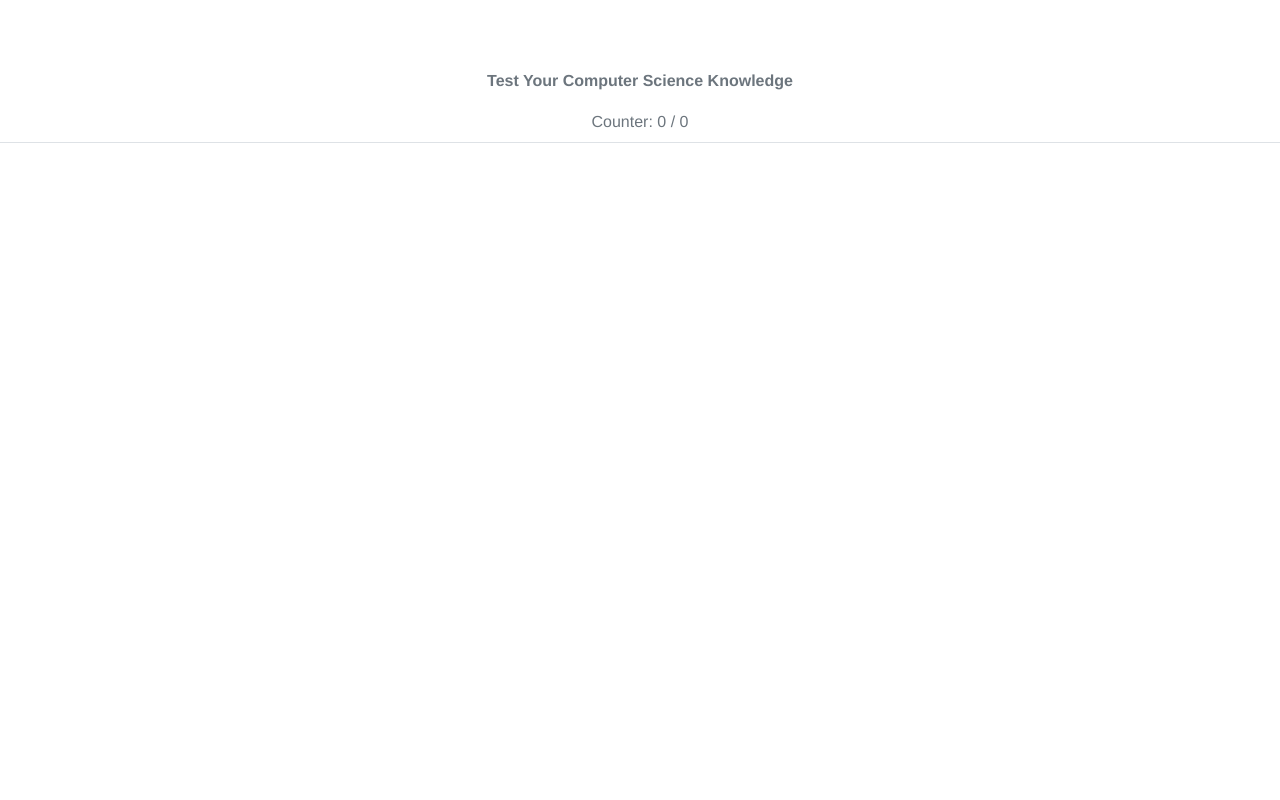
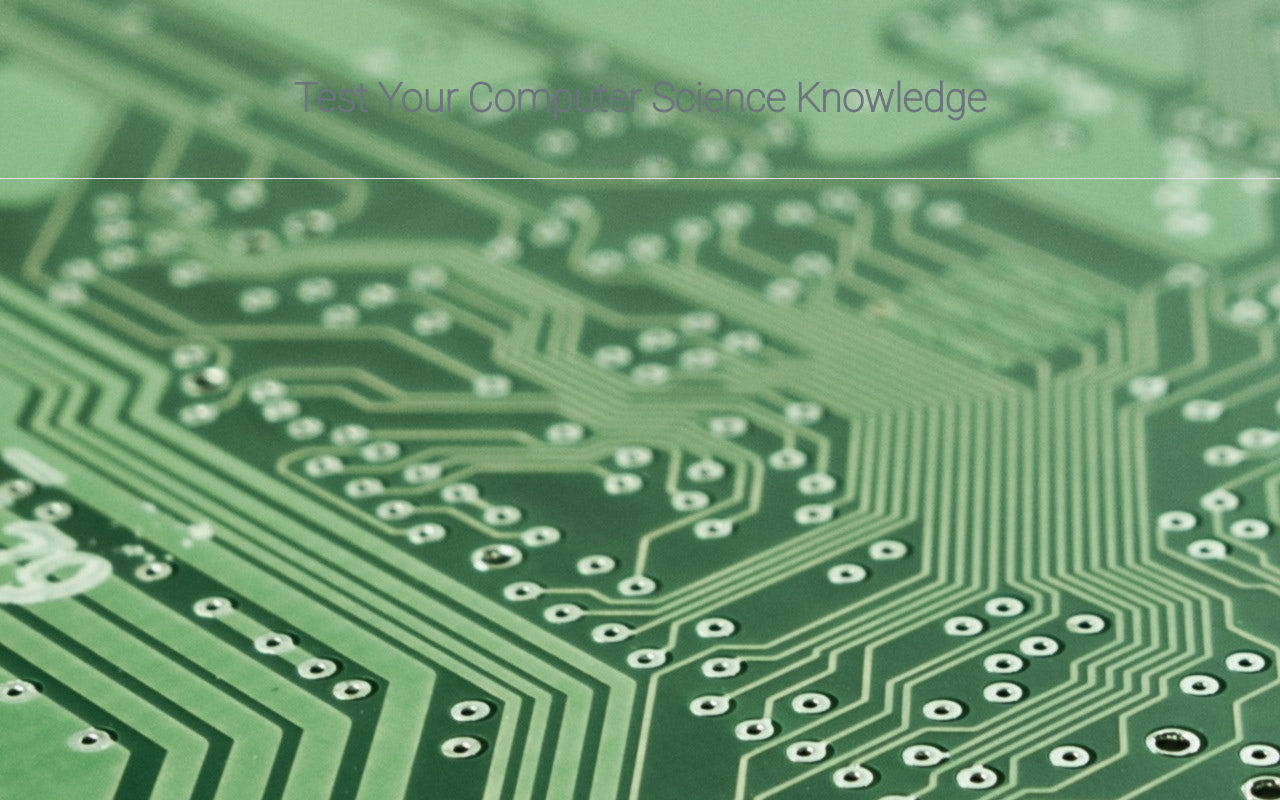
Before and after one commit to SiddarthPandian/Trivia-Vue-App, a Vue app: page / in a window 1280 px wide. Built offline with nearby package versions, Linux system fonts and the light colour scheme; no server answers.

Commit message:
pushed some styles

```diff
--- a/src/App.vue
+++ b/src/App.vue
@@ -68,4 +68,8 @@
   color: #2c3e50;
   margin-top: 60px;
 }
+
+body {
+  background: url("./assets/computer.jpg");
+}
 </style>
--- a/src/components/Header.vue
+++ b/src/components/Header.vue
@@ -1,10 +1,10 @@
 <template>
-  <div class="question-box-container">
+  <div class="header-container">
     <b-nav vertical tabs>
-      <b-nav-item disabled
+      <b-nav-item disabled class="header"
         ><b>Test Your Computer Science Knowledge</b></b-nav-item
       >
-      <b-nav-item disabled
+      <b-nav-item disabled class="counter"
         >Counter: {{ numCorrect }} / {{ numTotal }}</b-nav-item
       >
     </b-nav>
@@ -16,3 +16,19 @@
   props: ["numCorrect", "numTotal"],
 };
 </script>
+
+<style scoped>
+@import url("https://fonts.googleapis.com/css2?family=Roboto:wght@100&display=swap");
+
+.header-container {
+  font-family: "Roboto", sans-serif;
+  color: white;
+}
+
+.header {
+  font-size: 40px;
+}
+
+.counter {
+}
+</style>
```
Also changed, not shown: src/assets/computer.jpg (renamed from public/computer.jpg).
